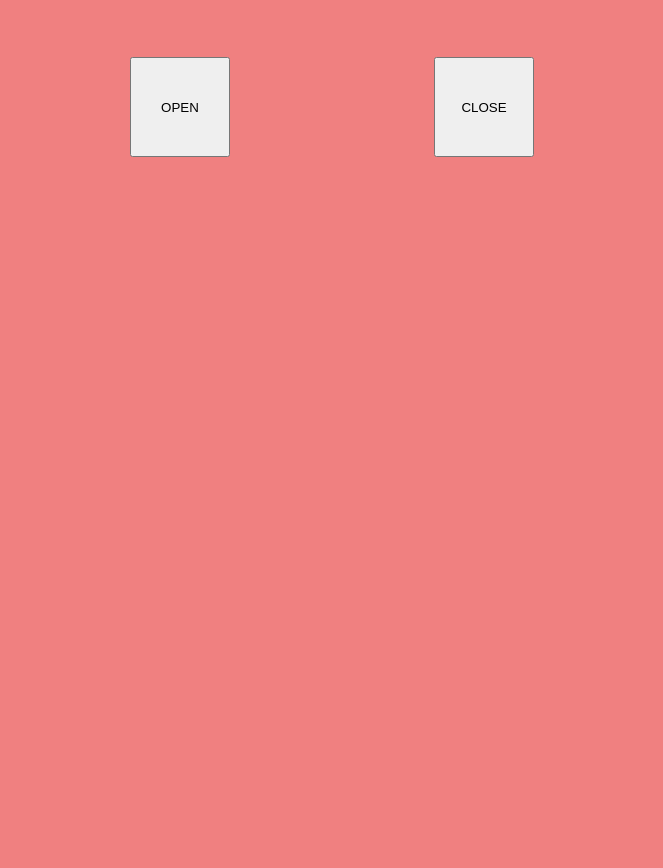
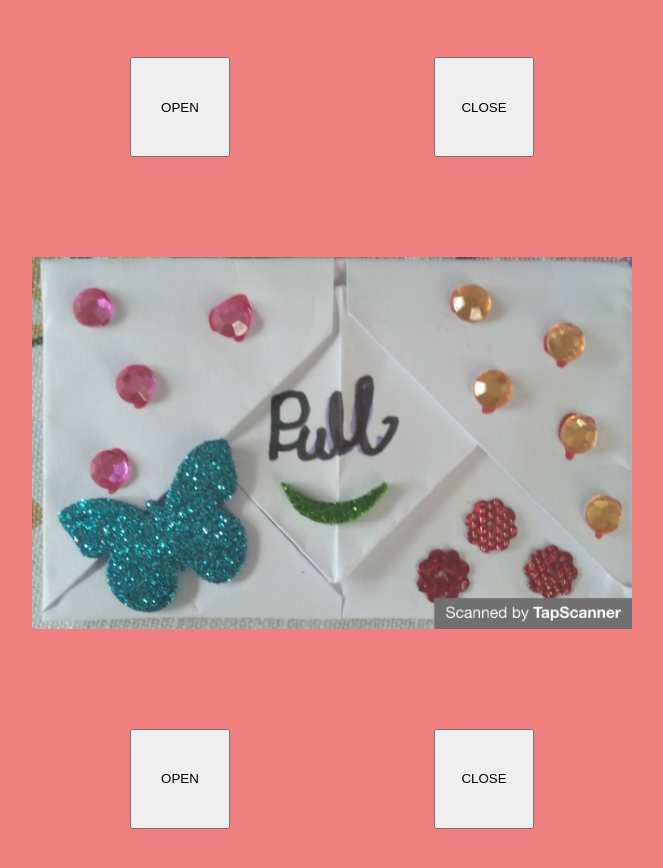
Before and after one commit to coder2711/card, a plain HTML site: page index.html in a window 1280 px wide. Shown: the part 500-1368 px from the top of the page, without its empty margins (308-971 px from the left). Before the commit the page ends 800 px from the top, so only its background shows below. Drawn offline with Linux system fonts and the light colour scheme.

Commit message:
Add files via upload

```diff
--- a/index.html
+++ b/index.html
@@ -11,5 +11,10 @@
     <br>
     <button onclick="open1()">OPEN</button>
     <button onclick="close1()">CLOSE</button>
+    <br>
+    <img src="RADHIKA%20(1).jpg" id="click">
+    <br>
+    <button onclick="look()">OPEN</button>
+    <button onclick="dontlook()">CLOSE</button>
 </body>
 </html>
--- a/main.js
+++ b/main.js
@@ -4,3 +4,9 @@ function open1() {
 function close1() {
     document.getElementById("switch").src="10-27-2020-09.50.41.jpg";
 }
+function look() {
+    document.getElementById("click").src="RADHIKA (2).jpg";
+}
+function dontlook() {
+    document.getElementById("click").src="RADHIKA (1).jpg";
+}
--- a/style.css
+++ b/style.css
@@ -10,3 +10,6 @@ button{
     height: 100px;
     margin: 100px;
 }
+#click{
+    width: 600px;
+}
```
Also changed, not shown: RADHIKA (1).jpg (added), RADHIKA (2).jpg (added).
